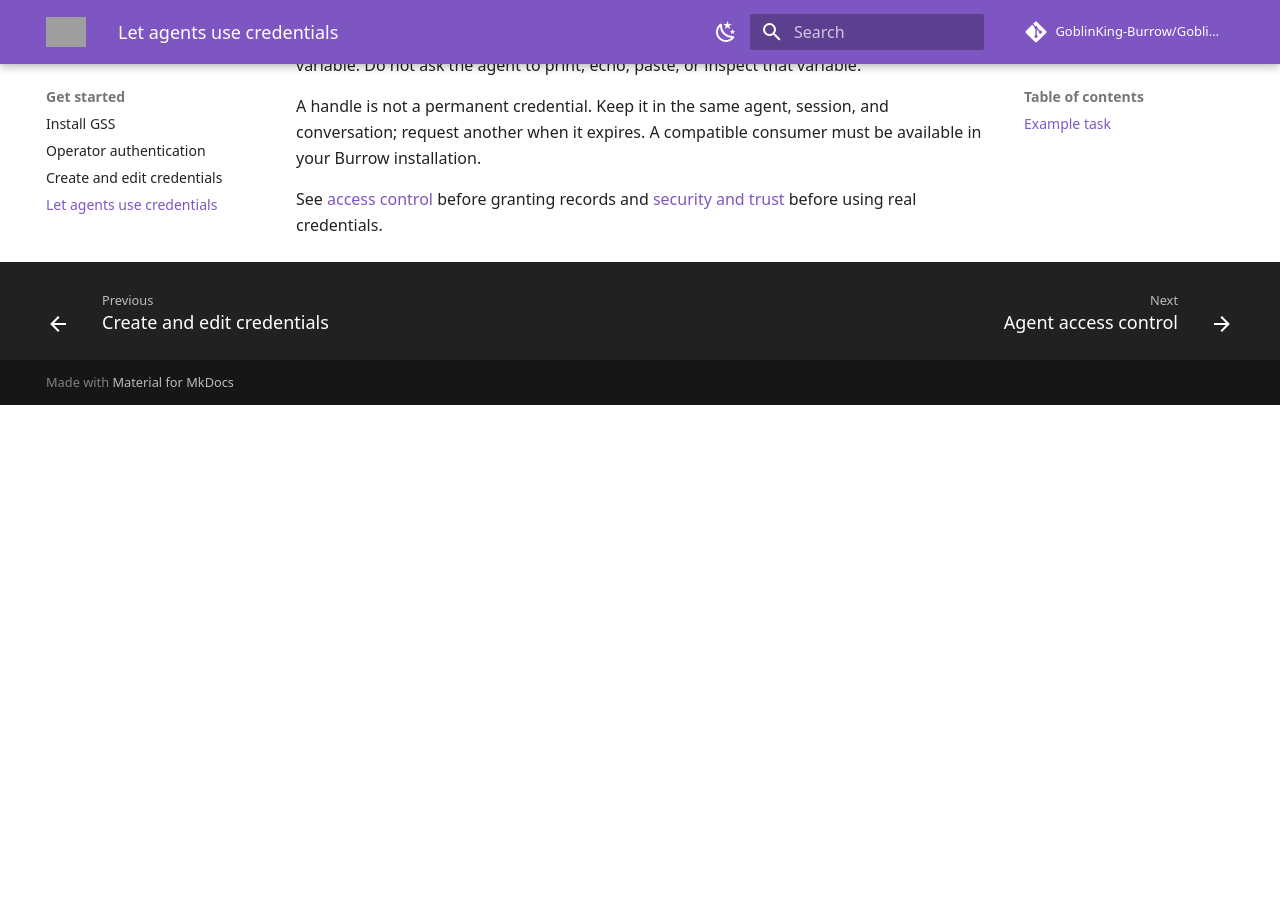
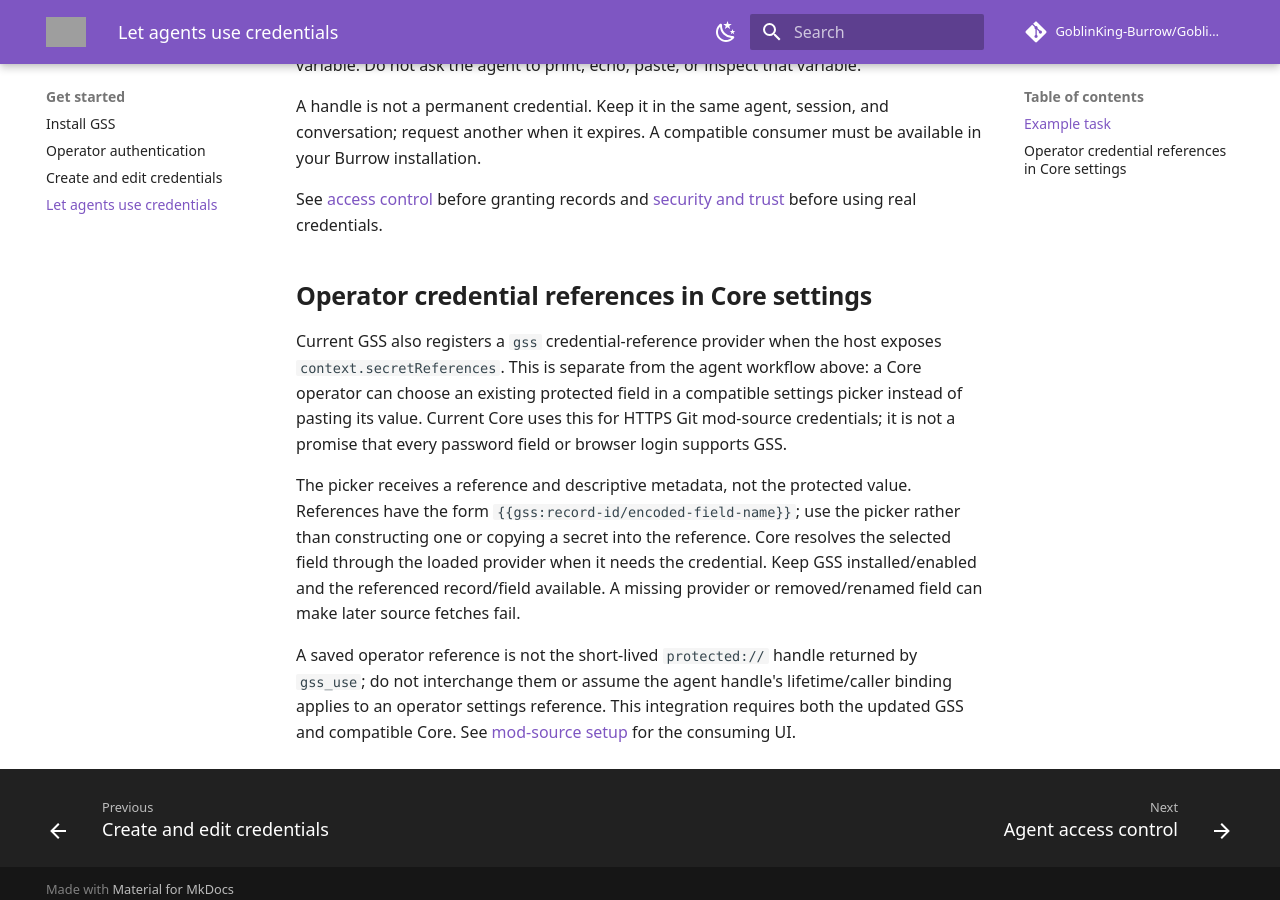
Before and after one commit to NightShaman/Goblin-Secret-Store, an MkDocs documentation site: the page built from docs/agents.md, in a window 1280 px wide and 900 px high, scrolled down 840 px. Built offline with MkDocs 1.6.1 and Material for MkDocs 9.7.7, drawn with Linux system fonts in a browser that asks for light colours; comment, search, counter and statistics services are not loaded; before the commit the page ends 1245 px from its top, so only the background shows below that; grey boxes are pictures that could not be loaded.

Commit message:
docs: reconcile operator guides with current implementation [skip ci]

```diff
--- a/docs/agents.md
+++ b/docs/agents.md
@@ -21,3 +21,11 @@ Tell the agent which service and action you authorize, then ask it to find the c
 A handle is not a permanent credential. Keep it in the same agent, session, and conversation; request another when it expires. A compatible consumer must be available in your Burrow installation.
 
 See [access control](access.md) before granting records and [security and trust](security.md) before using real credentials.
+
+## Operator credential references in Core settings
+
+Current GSS also registers a `gss` credential-reference provider when the host exposes `context.secretReferences`. This is separate from the agent workflow above: a Core operator can choose an existing protected field in a compatible settings picker instead of pasting its value. Current Core uses this for HTTPS Git mod-source credentials; it is not a promise that every password field or browser login supports GSS.
+
+The picker receives a reference and descriptive metadata, not the protected value. References have the form `{{gss:record-id/encoded-field-name}}`; use the picker rather than constructing one or copying a secret into the reference. Core resolves the selected field through the loaded provider when it needs the credential. Keep GSS installed/enabled and the referenced record/field available. A missing provider or removed/renamed field can make later source fetches fail.
+
+A saved operator reference is not the short-lived `protected://` handle returned by `gss_use`; do not interchange them or assume the agent handle's lifetime/caller binding applies to an operator settings reference. This integration requires both the updated GSS and compatible Core. See [mod-source setup](https://burrow-docs.blissful-psychosis.com/burrow/guide/tools-and-mods/) for the consuming UI.
```
Also changed, not shown: docs/api.md (+4 -0 lines), docs/installation.md (+1 -1 lines).
